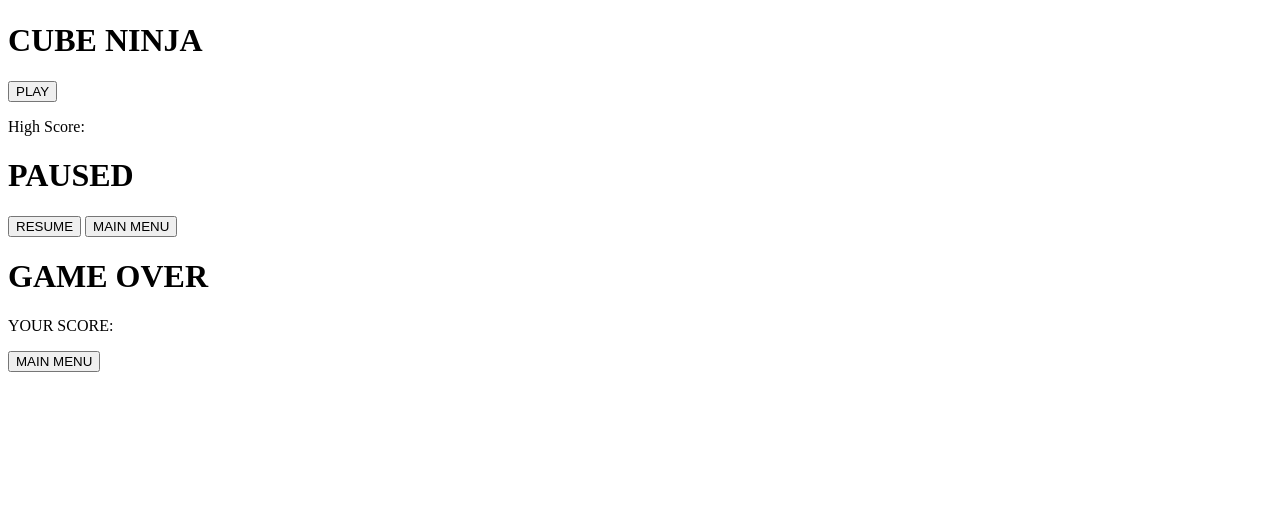
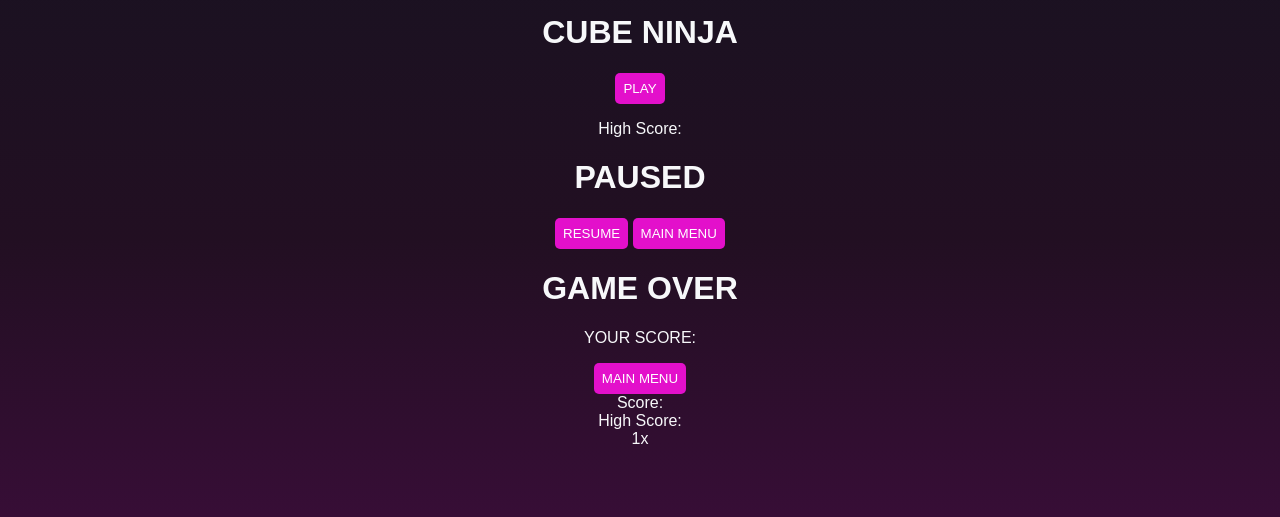
Before and after one commit to 06O60/cube-ninja, a plain HTML site: page index.html in a window 1280 px wide. Shown: the part 161-678 px from the top of the page. Drawn offline with Linux system fonts and the light colour scheme; a web font is replaced by a local one.

Commit message:
add basic styles, add button styles

```diff
--- a/index.html
+++ b/index.html
@@ -4,6 +4,7 @@
     <meta charset="UTF-8">
     <meta http-equiv="X-UA-Compatible" content="IE=edge">
     <meta name="viewport" content="width=device-width, initial-scale=1.0">
+    <link rel="stylesheet" href="./styles.css">
     <title>Cube Ninja Game</title>
 </head>
 <body>
@@ -34,9 +35,10 @@
 
     <!--in game statistics-->
     <div class = "stats">
-        <div id="score"></div>
+        <div class="score">Score: </div>
+        <div class="High score">High Score:</div>
         <div id="timer"></div>
-        <div id="seria"></div>
+        <div id="combo">1x</div>
     </div>
 </body>
 </html>
--- /dev/null
+++ b/styles.css
@@ -0,0 +1,55 @@
+* {
+    box-sizing: border-box;
+}
+@font-face {
+    font-family: "Arcade";
+    src: url('fonts/arcade_classic_2/ARCADECLASSIC.TTF');
+}
+
+:root {
+    --black: #171321;
+    --dkblue: #0d314b;
+    --plum: #400d3f;
+    --hotmag: #ff17e4;
+    --magenta: #e310cb;
+    --aqua: #86fbfb;
+    --white: #f7f8fa;
+    --dkplum: #220f22;
+}
+
+body {
+    padding: 0;
+    margin: 0;
+    height: 100vh;
+    overflow: hidden;/*check this*/
+
+    font-family: "Arcade", 'Arial'; /*change secondary font*/
+    color: var(--white);
+    text-align: center;
+
+    background-image:linear-gradient(var(--black) , var(--dkplum), var(--plum));
+    background-repeat:no-repeat;
+}
+
+
+/*menus
+#menu {
+
+}*/
+
+
+/*all buttons*/
+button {
+    background-color: var(--magenta);
+    border:none;
+    color: white;
+    padding: 0.5rem;
+    border-radius: 5px;
+    /*change up font*/
+}
+/*button:hover {
+
+}
+button:active {
+
+}
```
